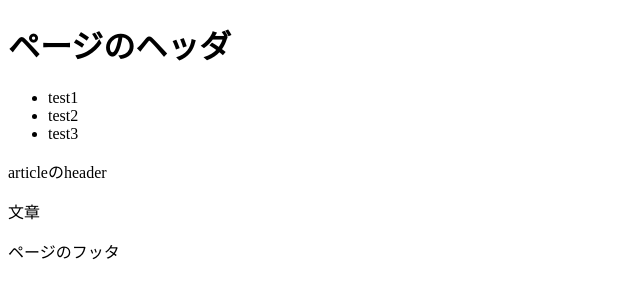
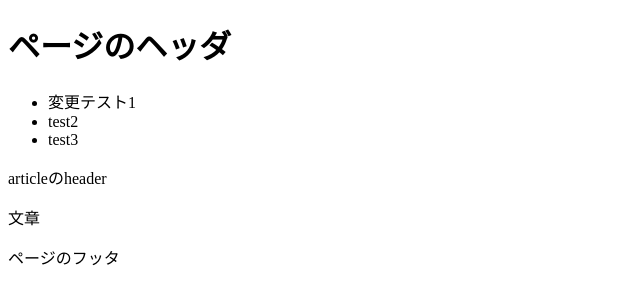
Before and after one commit to kiddikn/ftpdeployer, a plain HTML site: page cd-sample/index.html in a window 1280 px wide. Shown: the whole page, without its empty margins (0-640 px from the left). Drawn offline with Linux system fonts and the light colour scheme.

Commit message:
contents change

```diff
--- a/cd-sample/index.html
+++ b/cd-sample/index.html
@@ -11,7 +11,7 @@
 
  <nav>
  <ul>
- <li>test1</li>
+ <li>変更テスト1</li>
  <li>test2</li>
  <li>test3</li>
  </ul>
```
